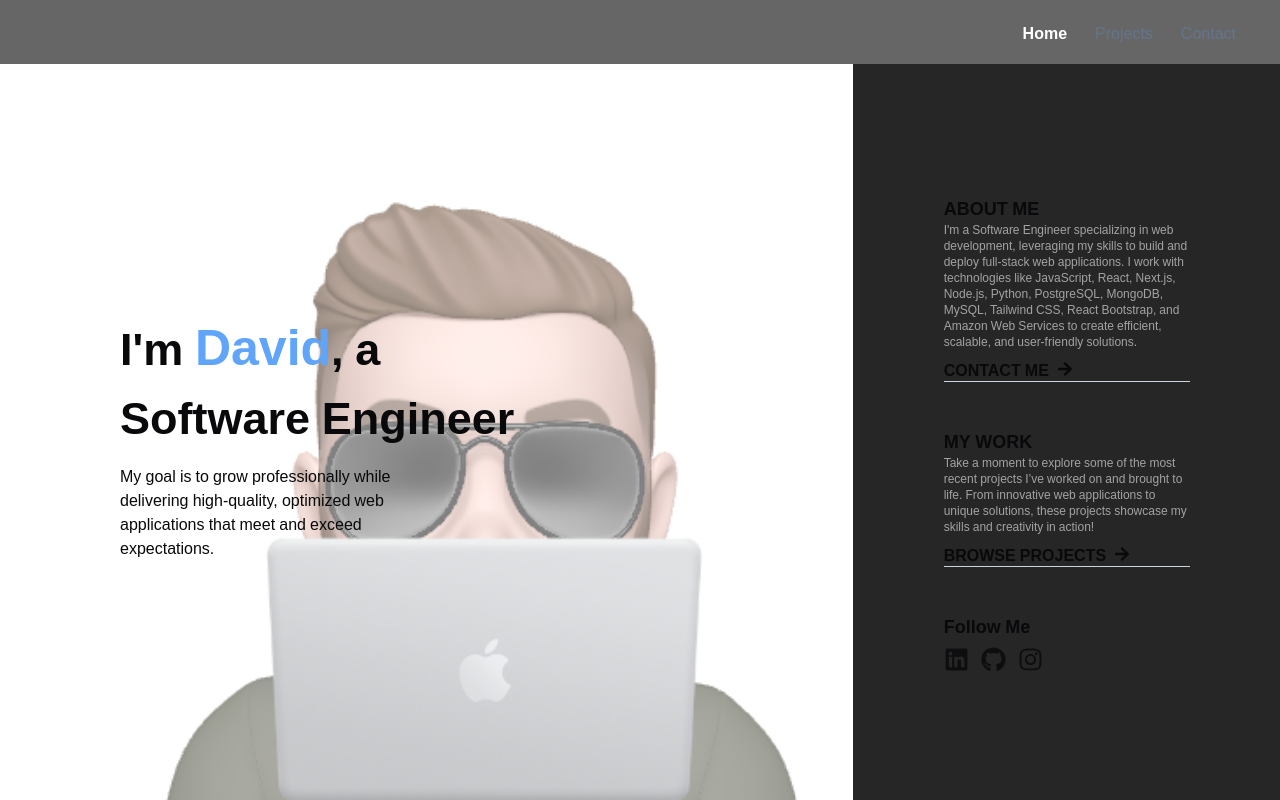
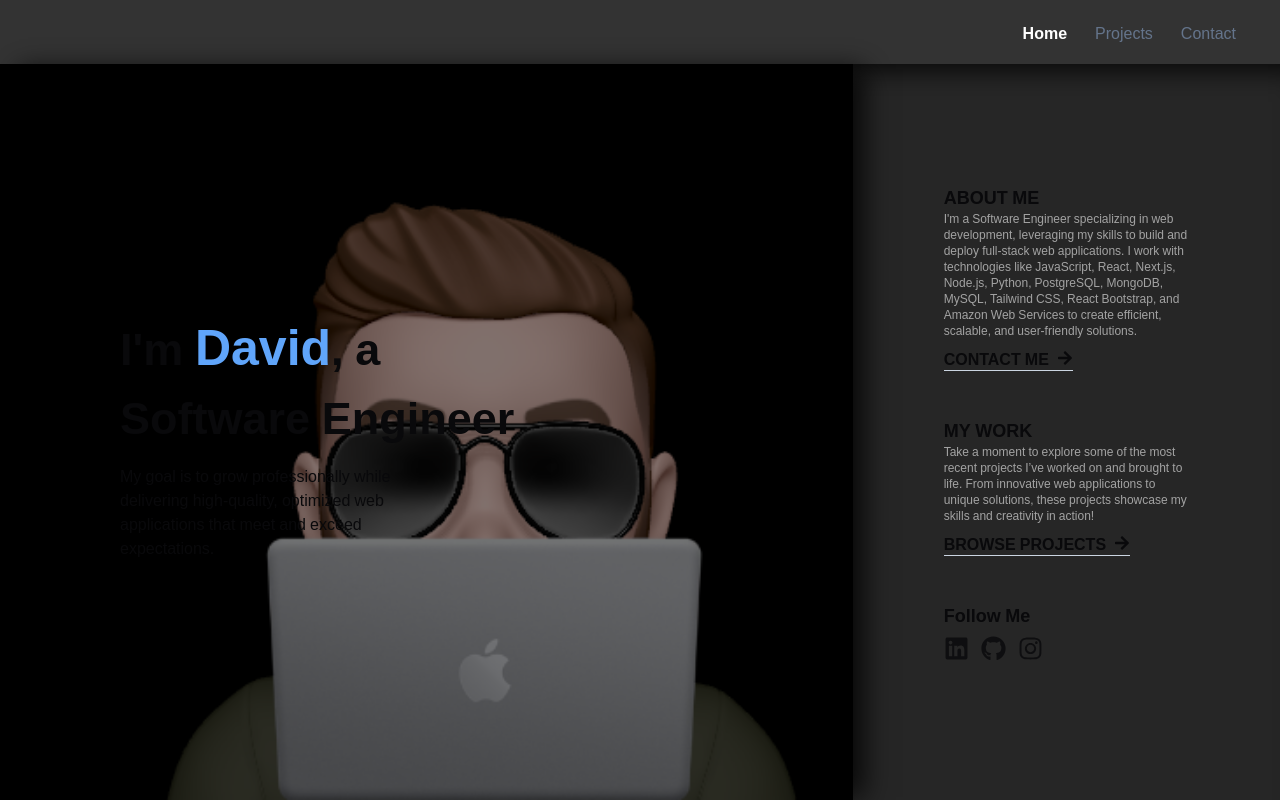
Before and after one commit to DavidJoao/portfolio-davidjoao, a Next.js app: page / in a window 1280 px wide. Both pictures are taken after a click on the button "See my work". Built offline with nearby package versions, Linux system fonts and the light colour scheme.

Commit message:
CHANGES TO Initial page and welcome page

```diff
--- a/src/app/components/general/Navbar.js
+++ b/src/app/components/general/Navbar.js
@@ -14,7 +14,7 @@ const Navbar = () => {
   if (isShowing) return <></>
 
   return (
-    <div className='h-[4rem] p-3 md:pr-10 fixed flex md:flex justify-center md:justify-start flex-row-reverse gap-5 text-xs md:text-base w-full bg-black/60 z-[100]'>
+    <div className='h-[4rem] p-3 md:pr-10 fixed flex md:flex justify-center md:justify-start flex-row-reverse gap-5 text-md md:text-base w-full bg-black/80 z-[100]'>
         <button onClick={(e) => {
           setCurrentTab(e.target.innerHTML)
           setPage(<ContactPage />)
--- a/src/app/components/general/Welcome.js
+++ b/src/app/components/general/Welcome.js
@@ -26,7 +26,7 @@ const Welcome = () => {
 					animate={{ opacity: 1 }}
 					exit={{ opacity: 0 }}
 					transition={{ duration: 0.5 }}>
-					<div className="m-height w-full flex flex-col md:flex-row items-center justify-center" style={{ background: "url('background.avif')", backgroundSize: "contain" }}>
+					<div className="h-screen w-full pt-[50px] flex flex-col md:flex-row items-center justify-center" style={{ background: "url('background.avif')", backgroundSize: "contain" }}>
 						<div className="h-auto w-screen md:w-1/2 flex flex-col items-center md:items-end justify-start">
 							<div className="flex flex-col items-center justify-center gap-3">
 								<img
--- a/src/app/components/pages/InitialPage.js
+++ b/src/app/components/pages/InitialPage.js
@@ -1,15 +1,20 @@
 'use client'
 import React from "react"
-import { motion, AnimatePresence } from 'framer-motion'
+import { motion } from 'framer-motion'
 import Link from "next/link"
 import { FaLinkedin, FaInstagram, FaGithub, FaArrowRight } from "react-icons/fa"
+import ContactPage from "./ContactPage"
+import ProjectsPage from "./ProjectsPage"
+import { useAppContext } from "../context"
 
 const InitialPage = () => {
 
+	const { setPage, setCurrentTab } = useAppContext()
+
 	return (
-		<div className="m-height flex flex-col lg:flex-row">
-			<div className="flex flex-col items-center h-auto lg:h-full w-full lg:w-2/3 p-3 relative">
-				<img src="pcmemoji.png" className="flex lg:hidden" />
+		<div className="m-height flex flex-col lg:flex-row bg-black">
+			<div className="flex flex-col items-center h-auto lg:h-full w-full lg:w-2/3 p-3 relative shadow-[15px_1px_26px_-4px_rgba(0,_0,_0,_0.8)]">
+				<img src="pcmemoji.png" className="flex lg:hidden rounded-full" />
 				<div
 					className="w-full h-full z-5 hidden lg:flex"
 					style={{
@@ -38,9 +43,9 @@ const InitialPage = () => {
 				</div>
 			</div>
 
-			<div className="h-auto lg:h-full w-full lg:w-1/3 p-3 bg-neutral-800 flex flex-col items-center justify-center gap-5">
+			<div className="h-auto lg:h-full w-full lg:w-1/3 p-3 bg-neutral-800 flex flex-col items-center justify-center gap-5 shadow-[inset_-3px_33px_26px_-26px_rgba(0,_0,_0,_0.8)]">
 				<div className="flex flex-col items-left gap-2 min-w-[200px] w-full max-w-[270px] p-3">
-					<div>
+					<div className="mt-4">
 						<h2 className="font-black text-lg">ABOUT ME</h2>
 						<p className="text-xs text-neutral-400">
 							I'm a Software Engineer specializing in web development, leveraging my
@@ -49,7 +54,10 @@ const InitialPage = () => {
 							PostgreSQL, MongoDB, MySQL, Tailwind CSS, React Bootstrap, and Amazon
 							Web Services to create efficient, scalable, and user-friendly solutions.
 						</p>
-						<Link href={"/projects"} className="mt-2 gap-2 flex flex-row items-center justify-start border-b-[1px] border-slate-300 hover:text-lg w-auto font-bold">CONTACT ME <FaArrowRight/> </Link>
+						<button href={"/projects"} className="nav-button" onClick={() => {
+							setPage(<ContactPage />)
+							setCurrentTab("Contact")
+						}}>CONTACT ME <FaArrowRight/> </button>
 					</div>
 				</div>
 
@@ -61,11 +69,14 @@ const InitialPage = () => {
 							and brought to life. From innovative web applications to unique
 							solutions, these projects showcase my skills and creativity in action!
 						</p>
-						<Link href={"/projects"} className="mt-2 gap-2 flex flex-row items-center justify-start border-b-[1px] border-slate-300 hover:text-lg w-auto font-bold">BROWSE PROJECTS <FaArrowRight/> </Link>
+						<button href={"/projects"} className="nav-button" onClick={() => {
+							setPage(<ProjectsPage />)
+							setCurrentTab("Projects")
+							}}>BROWSE PROJECTS <FaArrowRight/> </button>
 					</div>
 				</div>
 
-				<div className="min-w-[200px] w-full max-w-[270px] p-3">
+				<div className="min-w-[200px] w-full max-w-[270px] p-3 pb-[50px]">
 					<div className="flex flex-col gap-2">
 						<h2 className="font-black text-lg">Follow Me</h2>
 						<div className="flex flex-row gap-3">
--- a/src/app/globals.css
+++ b/src/app/globals.css
@@ -97,4 +97,7 @@ body {
   .m-height {
     @apply h-[calc(100vh-4rem)] mt-[4rem]
   }
+  .nav-button {
+    @apply mt-2 gap-2 flex flex-row items-center justify-start border-b-[1px] border-slate-300 w-auto font-bold hover:scale-110 transition duration-150
+  }
 }
```
